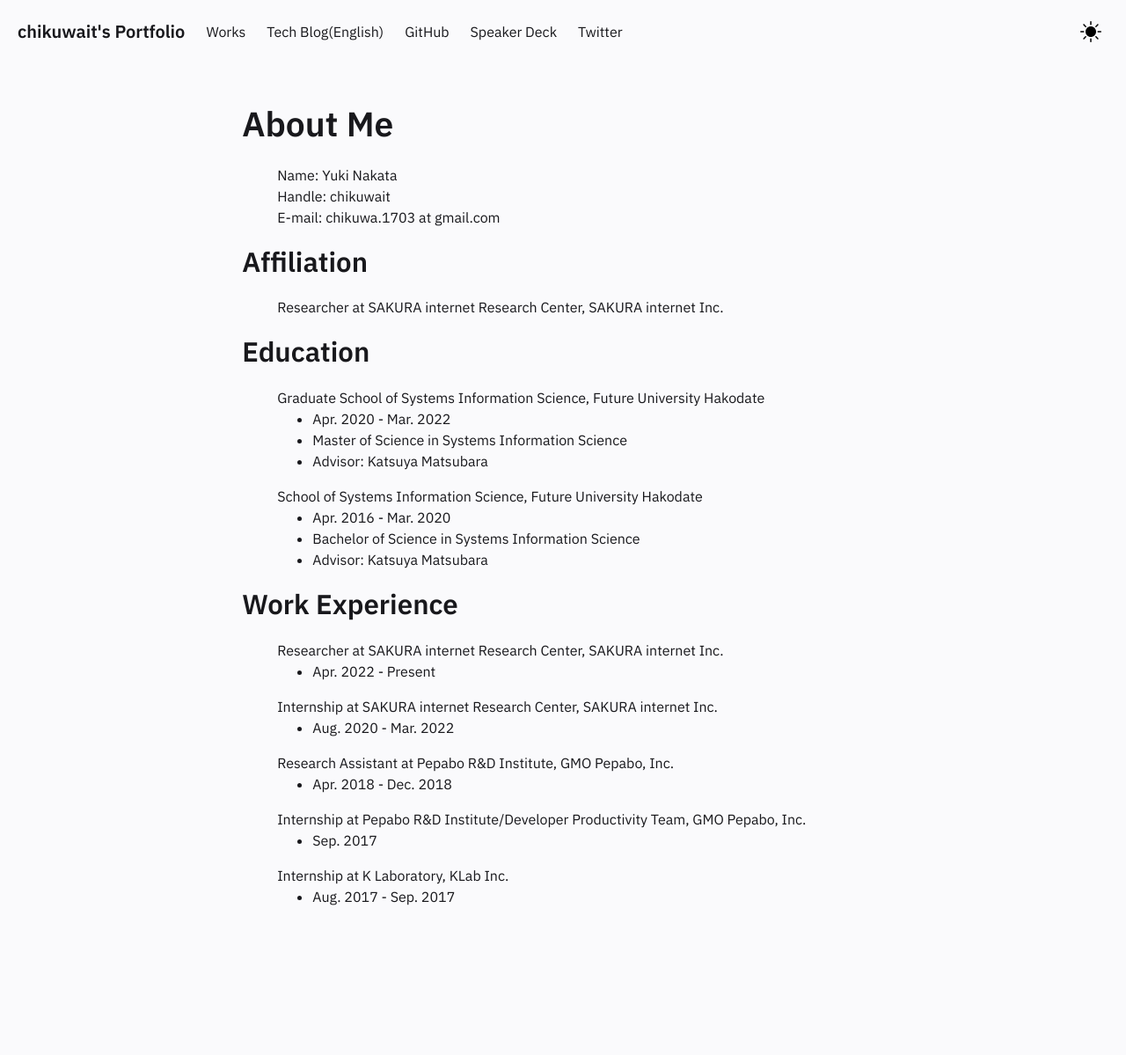
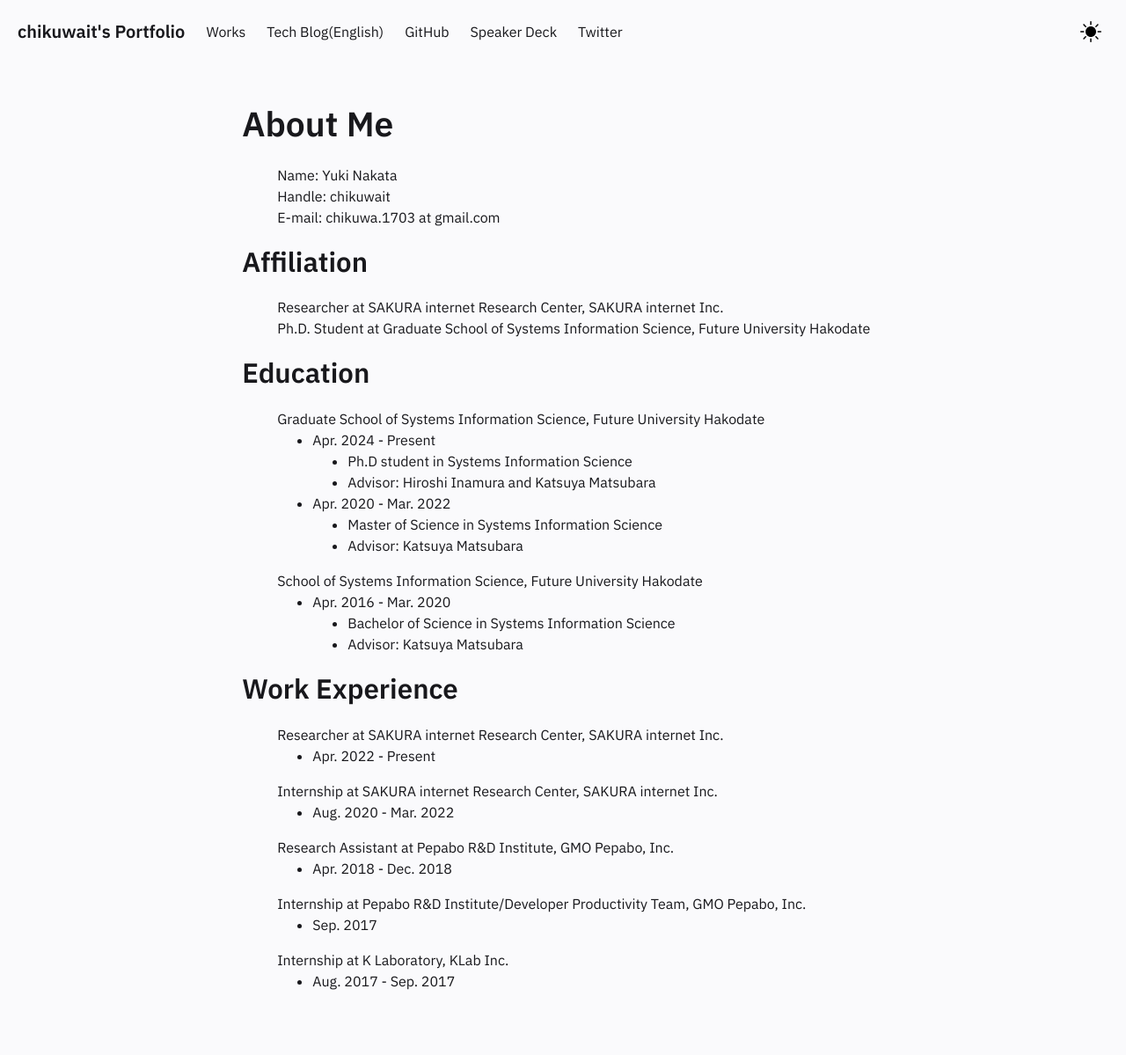
Before and after one commit to chikuwait/chikuwait.github.io, a Jekyll site: the page built from pages/index.md, in a window 1280 px wide. Shown: the whole page at 88% size. Built offline with Jekyll 4.4.1, drawn with Linux system fonts in a browser that asks for light colours; before the commit the page ends 1103 px from its top, so only the background shows below that.

Commit message:
所属を更新

```diff
--- a/_includes/Homepage.html
+++ b/_includes/Homepage.html
@@ -12,6 +12,7 @@
         <p>
             <ul>
                 <li>Researcher at SAKURA internet Research Center, SAKURA internet Inc.</li>
+                <li>Ph.D. Student at Graduate School of Systems Information Science, Future University Hakodate</li>
             </ul>
 
         </p>
@@ -20,9 +21,20 @@
             <p>
                 <li>Graduate School of Systems Information Science, Future University Hakodate
                     <ul>
+                        <li>Apr. 2024 - Present
+                            <ul>
+                                <li>Ph.D student in Systems Information Science
+                                <li>Advisor: Hiroshi Inamura and Katsuya Matsubara
+                            </ul>
+                        </li>
+                    </ul>
+                    <ul>
                         <li>Apr. 2020 - Mar. 2022
-                        <li>Master of Science in Systems Information Science
-                        <li>Advisor: Katsuya Matsubara
+                            <ul>
+                                <li>Master of Science in Systems Information Science
+                                <li>Advisor: Katsuya Matsubara
+                            </ul>
+                        </li>
                     </ul>
                 </li>
             </p>
@@ -30,8 +42,11 @@
                 <li>School of Systems Information Science, Future University Hakodate
                     <ul>
                         <li>Apr. 2016 - Mar. 2020
-                        <li>Bachelor of Science in Systems Information Science
-                        <li>Advisor: Katsuya Matsubara
+                            <ul>
+                                <li>Bachelor of Science in Systems Information Science
+                                <li>Advisor: Katsuya Matsubara
+                            </ul>
+                        </li>
                     </ul>
                 </li>
             </p>
```
